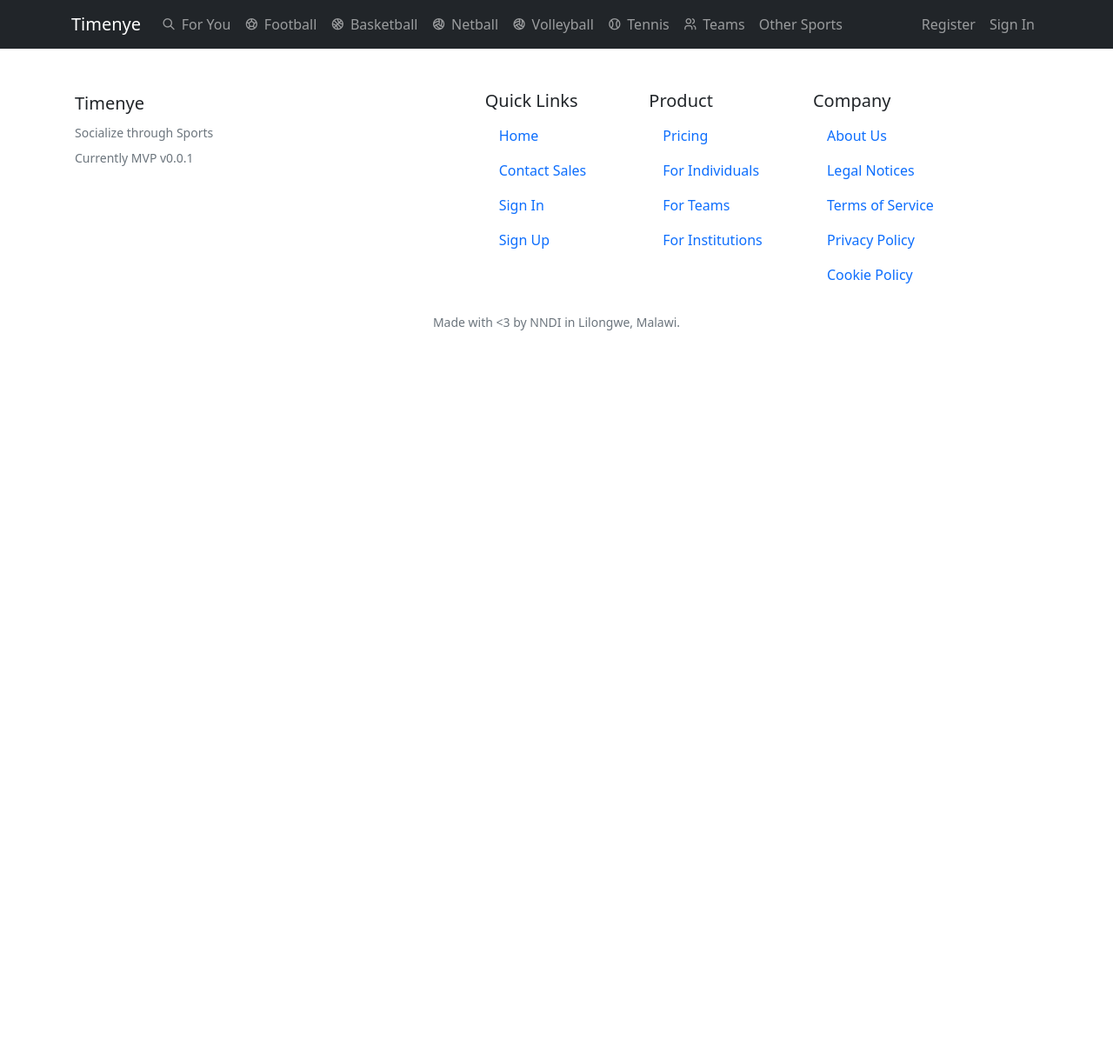
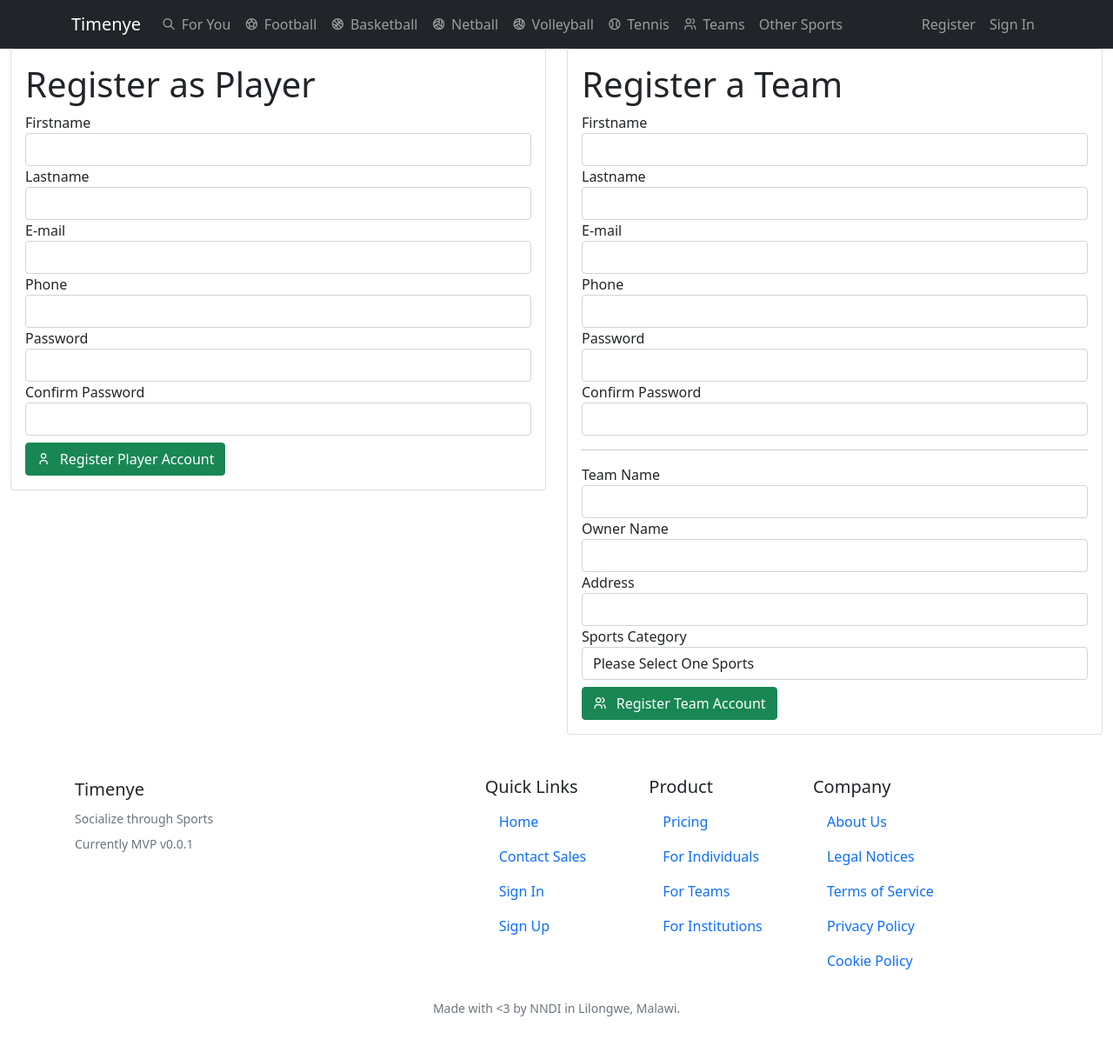
Before and after one commit to geekquest/timenye, a Django app: page /signup/ in a window 1280 px wide. Shown: the whole page at 87% size. Before the commit the page ends 380 px from the top, so only its background shows below. Run offline with Django 4.2, Linux system fonts and the light colour scheme; some libraries are stand-ins or nearby versions.

Commit message:
scaffold signup page

```diff
--- a/app/templates/auth/signup.html
+++ b/app/templates/auth/signup.html
@@ -3,7 +3,97 @@
 {% block "content" %}
 
 <div class="auth signup">
+    <div class="row">
+        <div class="col-md-6">
+            <div class="card card-default">
+                <div class="card-body">
+                    <h1>Register as Player</h1>
 
+                    <form action="">
+
+                        <div class="field">
+                            <label for="" class="input-label">Firstname</label>
+                            <input type="text" name="" id="" class="form-control"></div>
+                        <div class="field">
+                            <label for="" class="input-label">Lastname</label>
+                            <input type="text" name="" id="" class="form-control"></div>
+                        <div class="field">
+                            <label for="" class="input-label">E-mail</label>
+                            <input type="text" name="" id="" class="form-control"></div>
+                        <div class="field">
+                            <label for="" class="input-label">Phone</label>
+                            <input type="text" name="" id="" class="form-control"></div>
+                        <div class="field">
+                            <label for="" class="input-label">Password</label>
+                            <input type="password" name="" id="" class="form-control"></div>
+                        <div class="field">
+                            <label for="" class="input-label">Confirm Password</label>
+                            <input type="password" name="" id="" class="form-control"></div>
+
+
+                        <div class="action-buttons mt-2">
+
+                            <button class="btn btn-success"><i class="ti ti-user"></i> Register Player Account</button>
+                        </div>
+
+                    </form>
+                </div>
+            </div>
+
+        </div>
+        <div class="col-md-6">
+            <div class="card card-default">
+                <div class="card-body">
+                    <h1>Register a Team</h1>
+
+                    <form action="">
+
+                        <div class="field">
+                            <label for="" class="input-label">Firstname</label>
+                            <input type="text" name="" id="" class="form-control"></div>
+                        <div class="field">
+                            <label for="" class="input-label">Lastname</label>
+                            <input type="text" name="" id="" class="form-control"></div>
+                        <div class="field">
+                            <label for="" class="input-label">E-mail</label>
+                            <input type="text" name="" id="" class="form-control"></div>
+                        <div class="field">
+                            <label for="" class="input-label">Phone</label>
+                            <input type="text" name="" id="" class="form-control"></div>
+                        <div class="field">
+                            <label for="" class="input-label">Password</label>
+                            <input type="password" name="" id="" class="form-control"></div>
+                        <div class="field">
+                            <label for="" class="input-label">Confirm Password</label>
+                            <input type="password" name="" id="" class="form-control"></div>
+
+                        <hr>
+                        <div class="field">
+                            <label for="" class="input-label">Team Name</label>
+                            <input type="text" name="" id="" class="form-control"></div>
+                        <div class="field">
+                            <label for="" class="input-label">Owner Name</label>
+                            <input type="text" name="" id="" class="form-control"></div>
+                        <div class="field">
+                            <label for="" class="input-label">Address</label>
+                            <input type="text" name="" id="" class="form-control"></div>
+                        <div class="field">
+                            <label for="" class="input-label">Sports Category</label>
+                            <select name="sport" id="sport" class="form-control select">
+                                <option value="">Please Select One Sports</option>
+                                <option value="football">Football</option>
+                                <option value="basketball">Basketball</option>
+                            </select>
+                        </div>
+
+                        <div class="action-buttons mt-2">
+                            <button class="btn btn-success"><i class="ti ti-users"></i> Register Team Account</button>
+                        </div>
+                    </form>
+                </div>
+            </div>
+        </div>
+    </div>
 
 </div>
 {% endblock %}
--- /dev/null
+++ b/timenye/version.py
@@ -0,0 +1 @@
+VERSION = "0.0.1"
```
